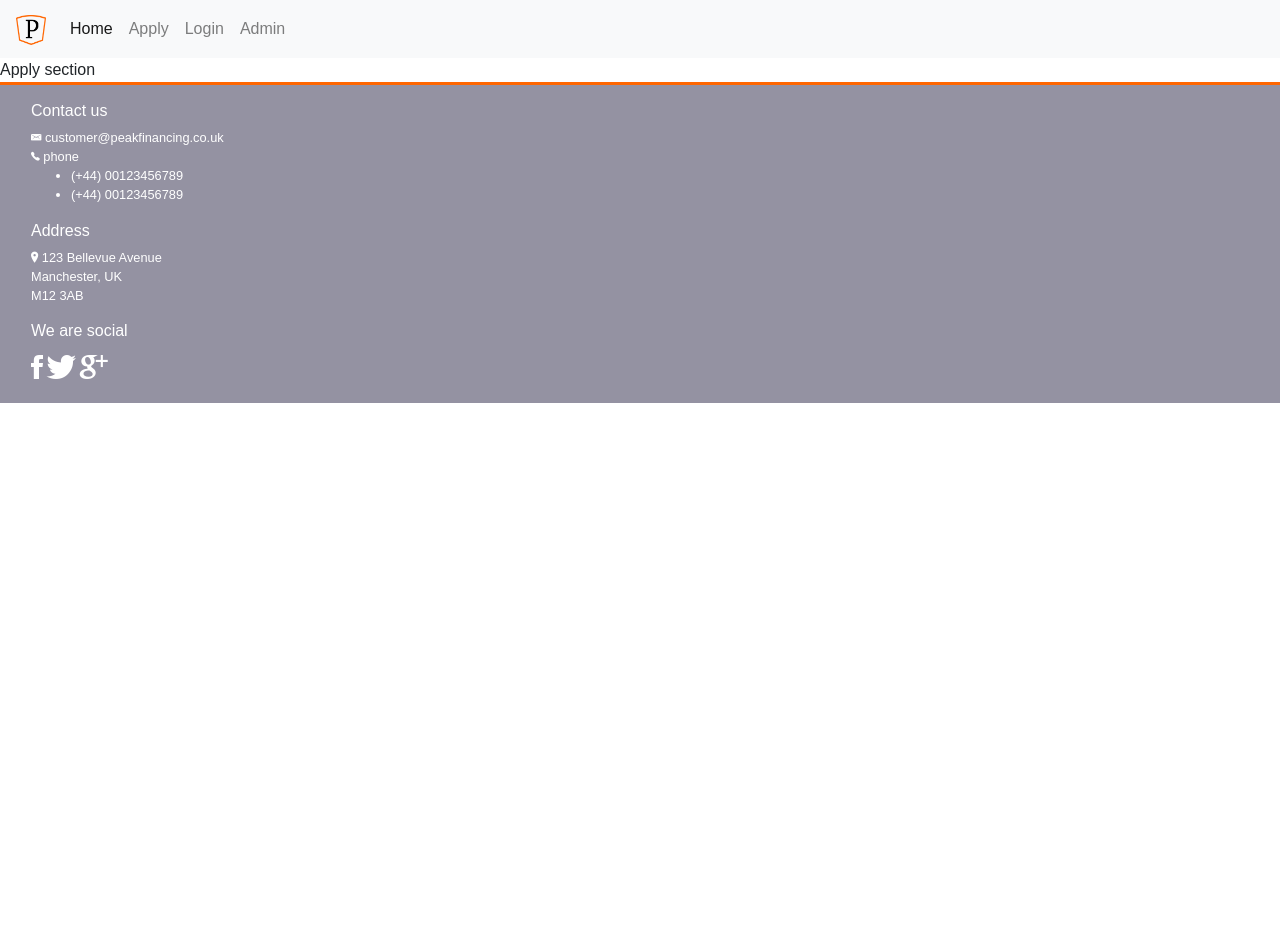
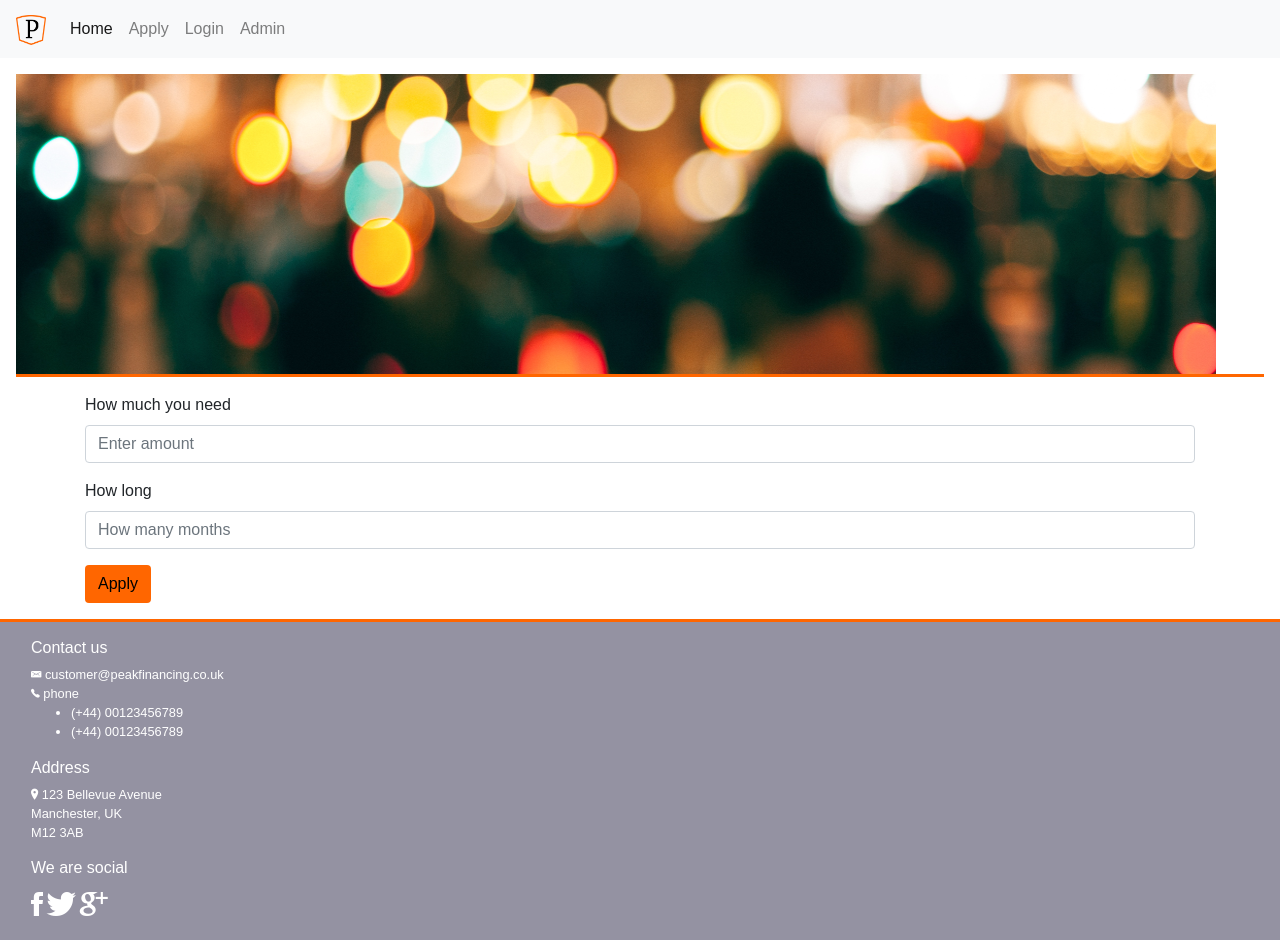
Before and after one commit to mihaitaivli/microfinancingApp, a React (Create React App) app in the folder frontend/: page /apply in a window 1280 px wide. Before the commit the page ends 800 px from the top, so only its background shows below. Built offline with nearby package versions, Linux system fonts and the light colour scheme.

Commit message:
Implement the apply page

```diff
--- a/frontend/src/App.css
+++ b/frontend/src/App.css
@@ -4,5 +4,18 @@
 footer {
   background-color: #9492A2;
   padding: 1rem;
+  margin-top: 1rem;
   border-top: #ff6600 3px solid;
 }
+.filler {
+  margin: 1rem;
+  border-bottom: #ff6600 3px solid;
+}
+.failure {
+  background-color: rgba(232, 37, 24, 0.4);
+  padding: 0.5rem;
+}
+.success {
+  background-color: rgba(114, 232, 94, 0.4);
+  padding: 0.5rem;
+}
--- a/frontend/src/partials/Apply.js
+++ b/frontend/src/partials/Apply.js
@@ -1,11 +1,62 @@
-import React from 'react';
+import React, { Component } from 'react';
+import Filler from './Filler';
+import IsEligible from './IsEligible';
 
-const Apply = () => {
-  return(
-    <div>
-      Apply section
-    </div>
-  );
+class Apply extends Component{
+  state={
+    amount:'',
+    duration:'',
+    isEligible:''
+  }
+
+  handleChange = (e) => {
+    this.setState({
+      [e.target.name]: e.target.value
+    })
+  }
+
+  getEstimate = (e) => {
+    e.preventDefault();
+    const amount = this.state.amount;
+    const duration = this.state.duration;
+    fetch('http://localhost:3001/api/apply', {
+      body: JSON.stringify({amount, duration}),
+      headers:{
+        'content-type': 'application/json'
+      },
+      method: 'POST'
+    })
+    .then(response => response.json())
+    .then(admitted => {
+      this.setState({
+        amount: '',
+        duration: '',
+        isEligible: admitted.isEligible
+      })
+    })
+  }
+
+  render(){
+    return(
+      <div>
+        <Filler />
+        <div className="container">
+          <IsEligible isEligible={this.state.isEligible}/>
+          <form>
+            <div className="form-group">
+              <label for="amount">How much you need</label>
+              <input type="email" className="form-control" id="amount" name="amount" placeholder="Enter amount" value={this.state.amount} onChange={this.handleChange}/>
+            </div>
+            <div className="form-group">
+              <label for="duration">How long</label>
+              <input type="number" className="form-control" id="duration" name="duration" placeholder="How many months" value={this.state.duration} onChange={this.handleChange} />
+            </div>
+            <button className="btn call-to-action" onClick={this.getEstimate}>Apply</button>
+          </form>
+        </div>
+      </div>
+    );
+  }
 }
 
 export default Apply;
--- /dev/null
+++ b/frontend/src/partials/Filler.js
@@ -0,0 +1,11 @@
+import React from 'react';
+
+const Filler = () => {
+  return(
+    <div className="filler">
+      <img  className="img-fluid" src="./pictures/hero.png" alt="Description" />
+    </div>
+  );
+}
+
+export default Filler;
--- /dev/null
+++ b/frontend/src/partials/IsEligible.js
@@ -0,0 +1,30 @@
+import React from 'react';
+
+const IsEligible = (props) => {
+  return(
+    <div>
+      {props.isEligible !== '' ? (props.isEligible ? <Success />: <Failure />) : ''}
+    </div>
+  );
+}
+
+const Failure = () => {
+  return(
+    <div className="failure">
+      <p>Unfortunately, you do not qualify</p>
+      <p>Try lowering the amount or the duration</p>
+    </div>
+  );
+}
+
+const Success = () => {
+  return(
+    <div className="success">
+      <p>Congratulations!</p>
+      <p>You will be redirected to</p>
+      <p>the registration page</p>
+    </div>
+  );
+}
+
+export default IsEligible;
```
Also changed, not shown: frontend/public/pictures/hero.png (added).
